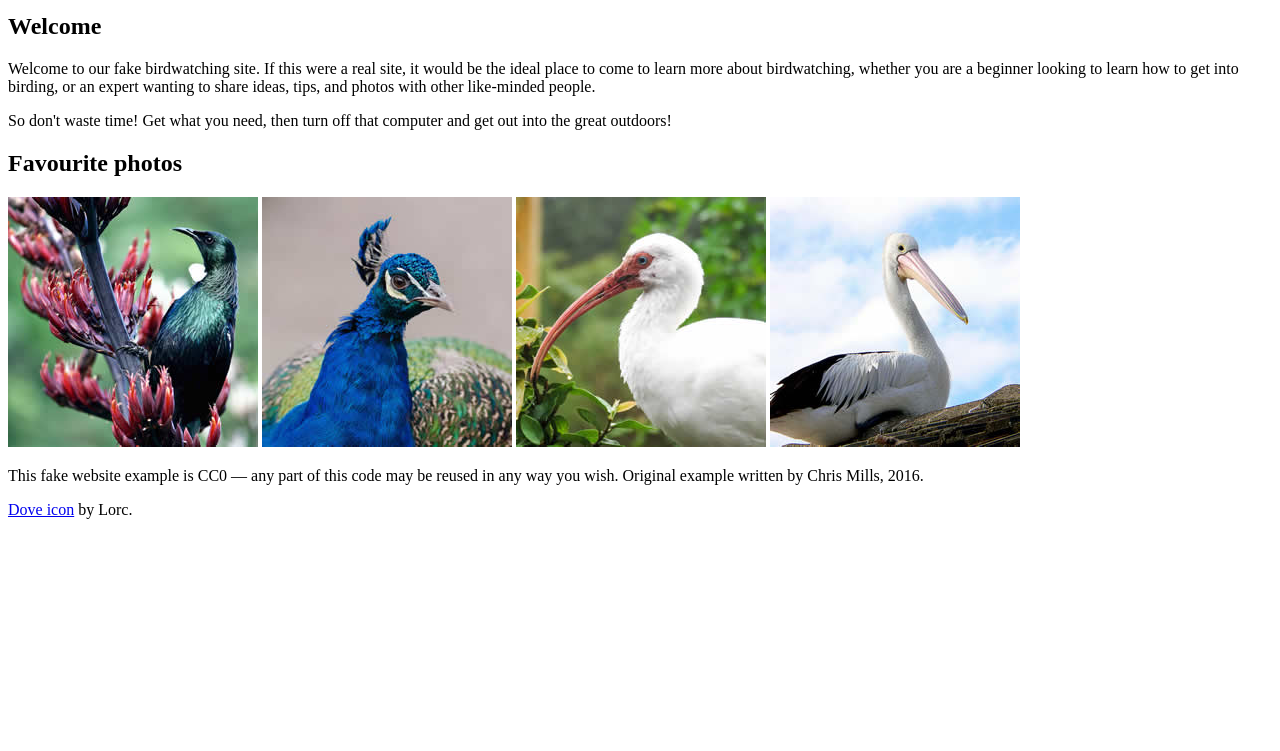
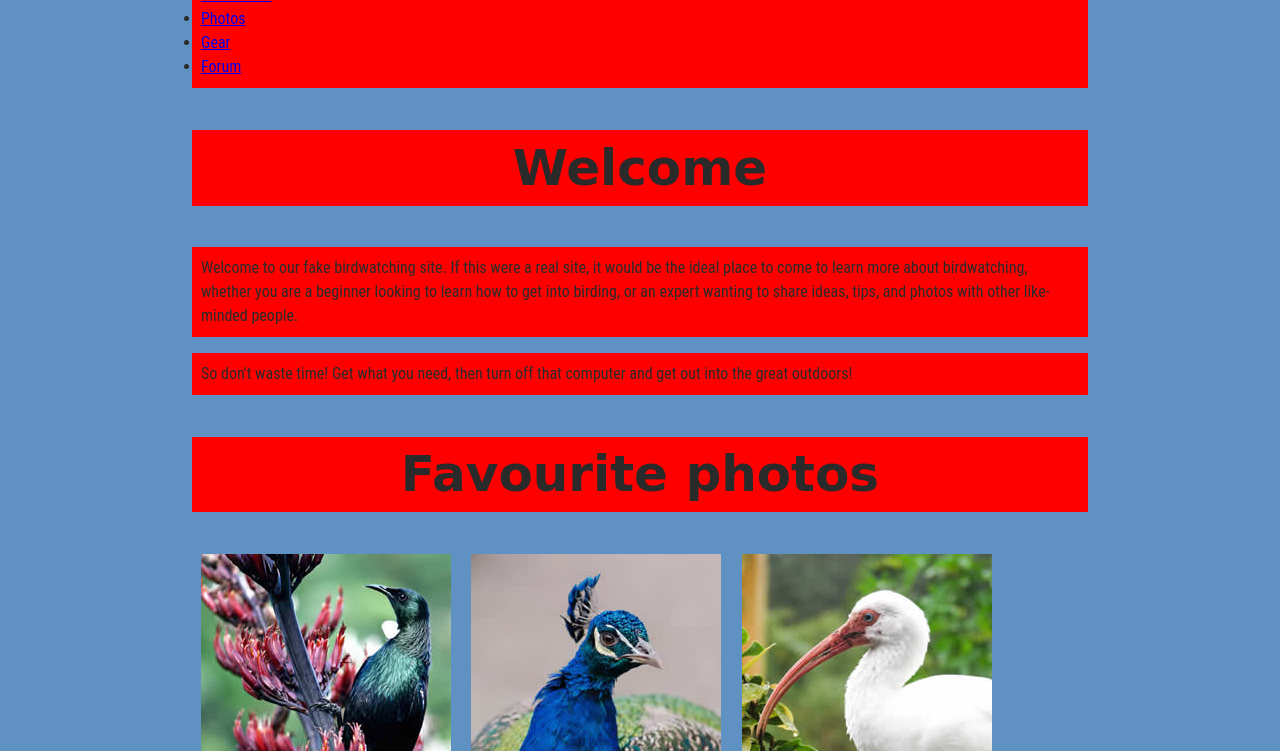
Before and after one commit to athalhei/athalhei.github.io, a website: page public/lab_3/index.html in a window 1280 px wide. Shown: the part 709-1460 px from the top of the page. Before the commit the page ends 1244 px from the top, so only its background shows below. Drawn offline with Linux system fonts and the light colour scheme.

Commit message:
linked css i think

```diff
--- a/public/lab_3/index.html
+++ b/public/lab_3/index.html
@@ -3,7 +3,7 @@
   <head>
     <meta charset="utf-8">
     <title>Birdwatching</title>
-    <link href="https://fonts.googleapis.com/css?family=Roboto+Condensed:300|Cinzel+Decorative:700" rel="stylesheet">
+    <link href="style.css" rel="stylesheet">
 
     <!--[if lt IE 9]>
       <script src="//html5shiv.googlecode.com/svn/trunk/html5.js"></script>
```
